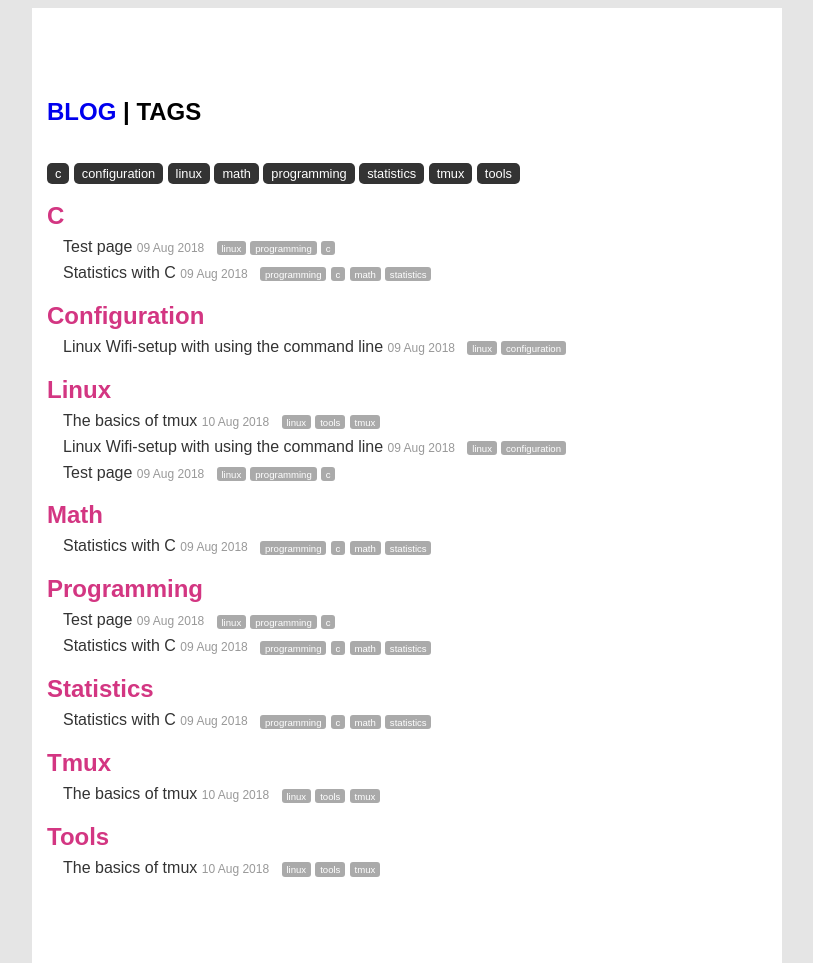
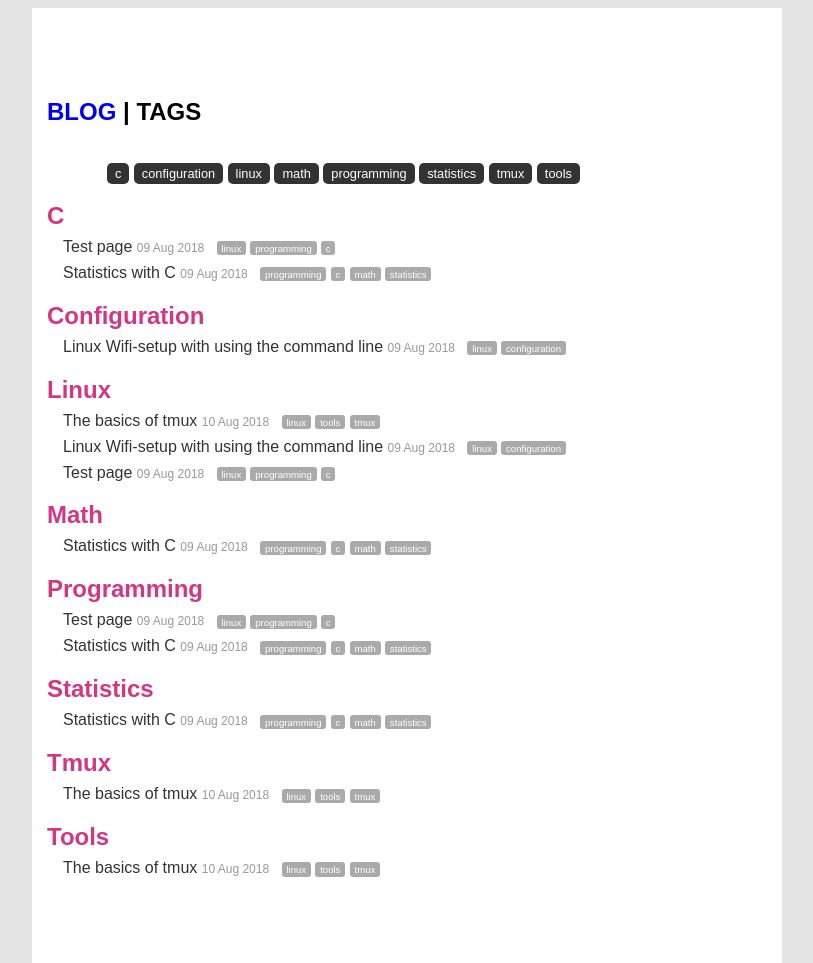
Before and after one commit to execas/execas.github.io, a Jekyll site: the page built from tags.html, in a window 1280 px wide. Shown: the whole page, without its empty margins (233-1046 px from the left). Built offline with Jekyll 4.4.1, drawn with Linux system fonts in a browser that asks for light colours.

Commit message:
Update tags.html

```diff
--- a/tags.html
+++ b/tags.html
@@ -32,11 +32,11 @@ title:    Tags
 <br/>
 
 <div class="posts">
-
+<div class="top-tagmarks">
 {% for tag in tags %}
 <a class="tag-mark" href="#{{ tag | slugify }}">{{ tag }}</a>
 {% endfor %}
-
+  </div>
 {% for tag in tags %}
 <h2 class="tag-header" id="{{ tag | slugify }}">{{ tag }}</h2>
 <ul class="tag-posts">
```
